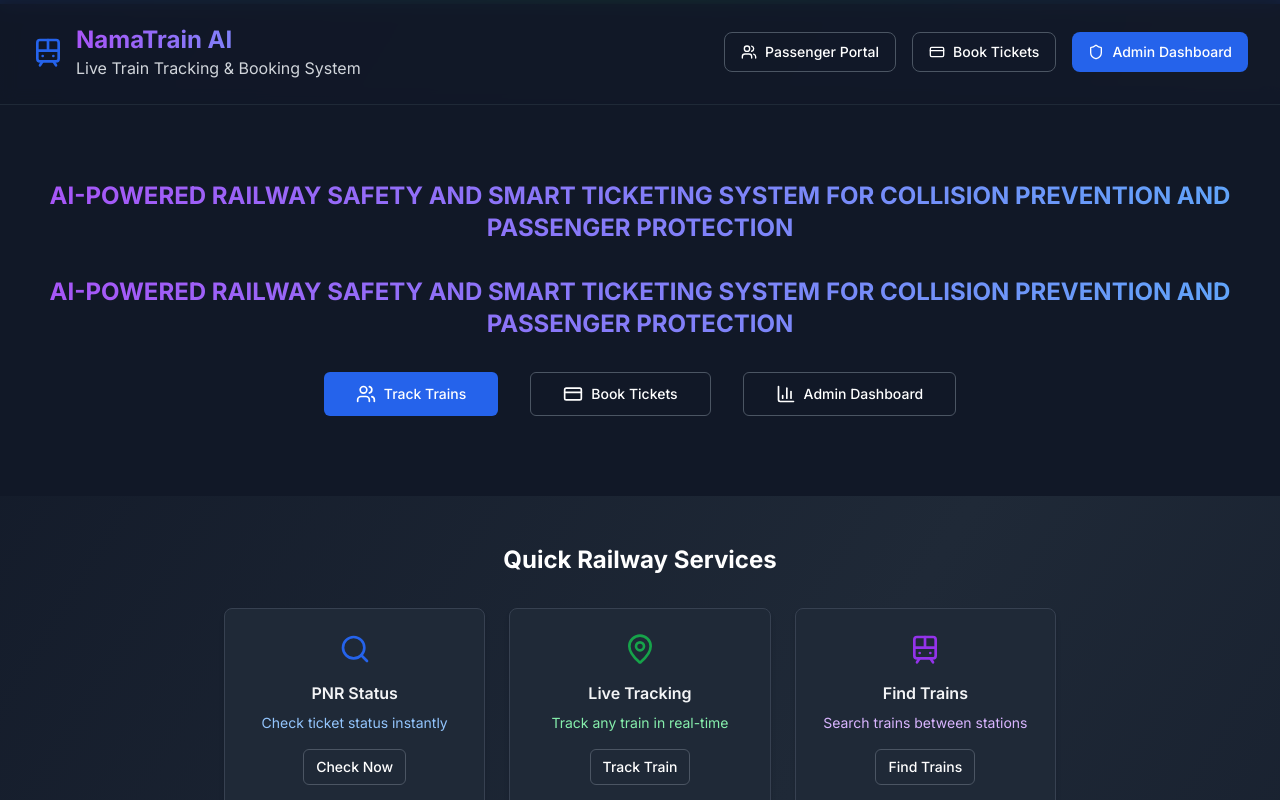
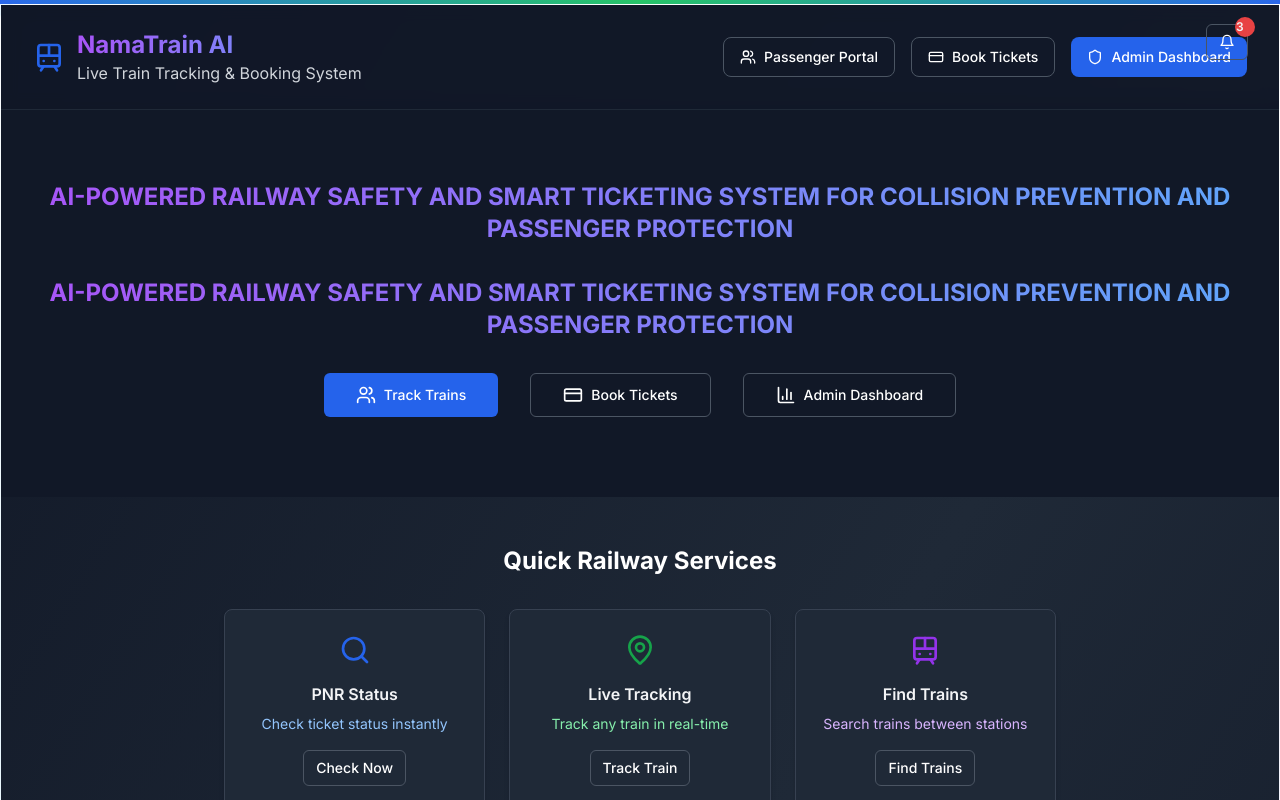
Before and after one commit to srinidhish05/Railways, a Next.js app: page / in a window 1280 px wide. Shown: the top 800 px of the page. Built offline with nearby package versions, Linux system fonts and the light colour scheme.

Commit message:
Update: app/layout.tsx

```diff
--- a/app/layout.tsx
+++ b/app/layout.tsx
@@ -4,6 +4,7 @@ import { Inter } from "next/font/google"
 import "./globals.css"
 import { ThemeProvider } from "@/components/theme-provider"
 import { Toaster } from "@/components/ui/toaster"
+import { NotificationCenter } from "@/components/notification-center"
 
 const inter = Inter({
   subsets: ["latin"],
@@ -122,17 +123,22 @@ export default function RootLayout({
           disableTransitionOnChange
         >
           <div className="relative min-h-screen bg-background">
+            {/* Animated Hero Overlay */}
+            <div className="animated-overlay"></div>
             {/* Railway Network Status Bar */}
             <div className="h-1 bg-gradient-to-r from-blue-600 via-green-500 to-blue-600 animate-pulse" />
-
+            {/* Notification Center in top right */}
+            <div className="absolute top-6 right-8 z-50">
+              <div className="flex justify-end">
+                <NotificationCenter />
+              </div>
+            </div>
             {/* Main Content */}
-            <main className="relative">
+            <main className="relative glass-card dashboard-shadow">
               {children}
             </main>
-
             {/* Global Toast Notifications */}
             <Toaster />
-
             {/* Service Worker Registration */}
             <script
               dangerouslySetInnerHTML={{
@@ -151,6 +157,22 @@ export default function RootLayout({
                 `
               }}
             />
+            <style>{`
+              .animated-overlay {
+                position: absolute;
+                inset: 0;
+                pointer-events: none;
+                z-index: 0;
+                opacity: 0.7;
+                background: radial-gradient(circle at 20% 40%, #38bdf8 0%, transparent 60%),
+                            radial-gradient(circle at 80% 60%, #6366f1 0%, transparent 60%);
+                animation: overlayFade 3s ease-in-out infinite alternate;
+              }
+              @keyframes overlayFade {
+                0% { opacity: 0.7; }
+                100% { opacity: 1; }
+              }
+            `}</style>
           </div>
         </ThemeProvider>
       </body>
```
